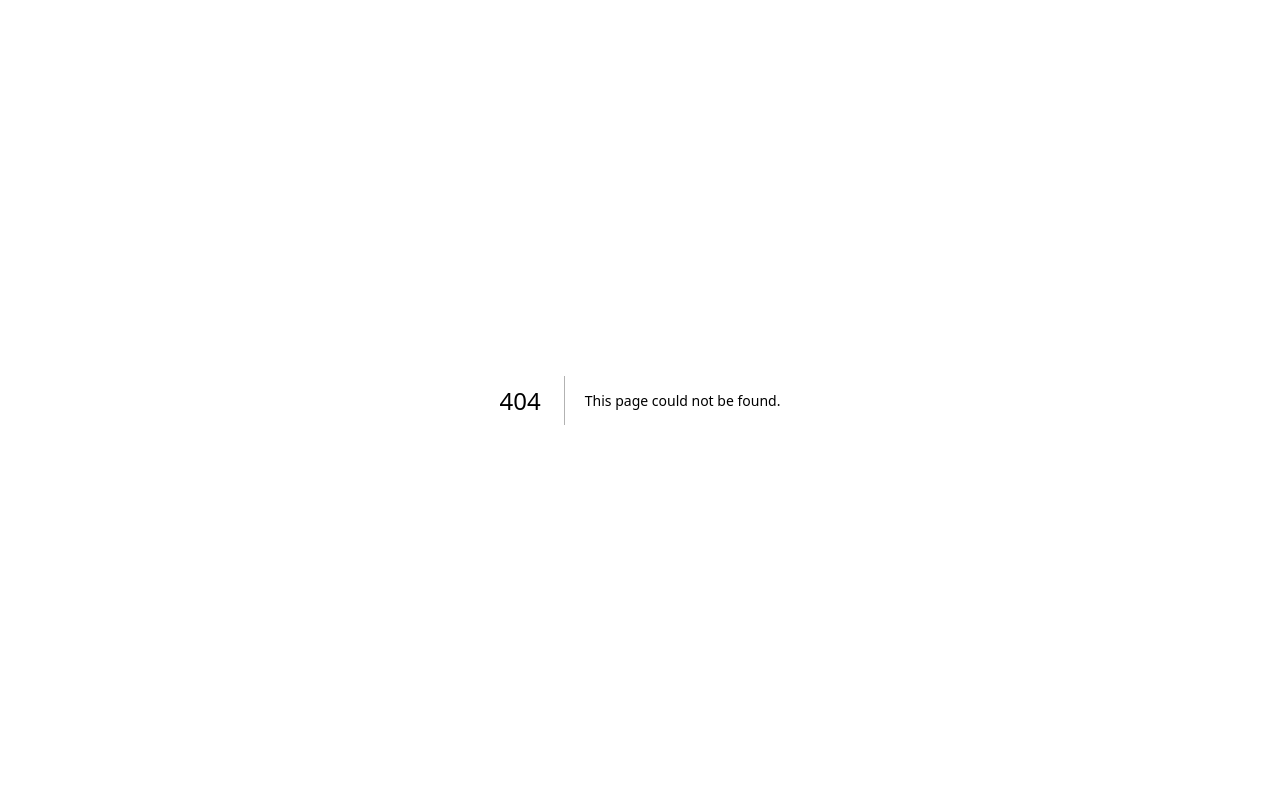
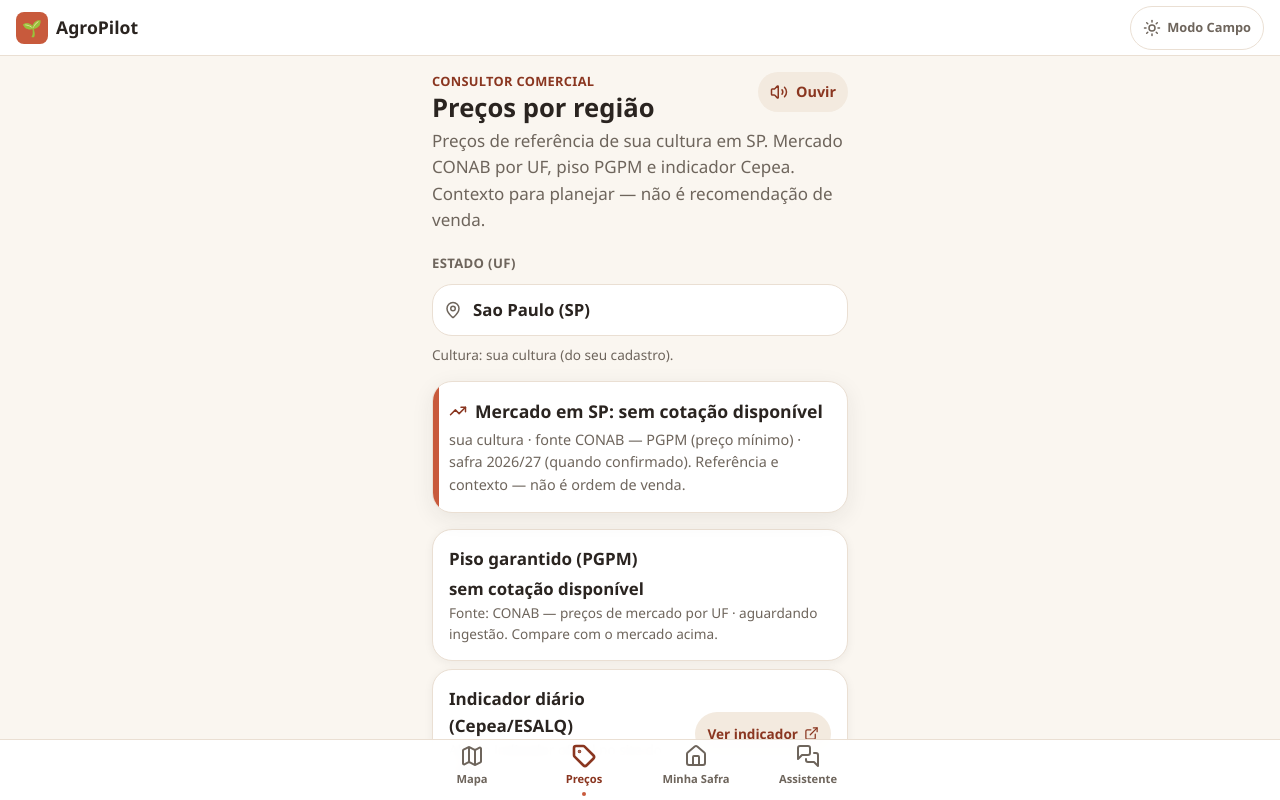
Before and after one commit to Thomaskynol/hackaton-dados-abertos-git-push-e-reza, a Next.js app in the folder front/: page /precos in a window 1280 px wide. Before the commit this address had no page. Shown: the top 800 px of the page. Built offline with nearby package versions, Linux system fonts and the light colour scheme.

Commit message:
feat(front): aba Precos - referencia CONAB/PGPM com link Cepea

```diff
--- /dev/null
+++ b/front/src/app/(app)/precos/page.tsx
@@ -0,0 +1,128 @@
+"use client";
+
+import { useMemo, useState } from "react";
+import Link from "next/link";
+import { MapPin, TrendingUp, ExternalLink, ArrowRight } from "lucide-react";
+import { AudioButton } from "@/components/AudioButton";
+import { usePerfil } from "@/lib/perfil-context";
+import { UFS, canaisDaUF, ufDoPerfil } from "@/lib/mapa-local";
+import { formatarPreco, precosDaUF, rotuloCultura } from "@/lib/precos";
+import type { UFSigla } from "@/lib/types";
+
+/** Aba Preços: consultor comercial em lista — preço + piso + canais por UF. */
+export default function PrecosPage() {
+  const { perfil, carregado } = usePerfil();
+  const ufPerfil = ufDoPerfil(perfil.uf);
+  const culturaId = perfil.lavouras[0]?.cultura ?? null;
+  const [uf, setUf] = useState<UFSigla>(ufPerfil);
+
+  const precos = useMemo(() => precosDaUF(uf, culturaId), [uf, culturaId]);
+  const canais = useMemo(() => canaisDaUF(uf), [uf]);
+  const cultura = rotuloCultura(culturaId);
+
+  if (!carregado) return null;
+
+  const intro = `Preços de referência de ${cultura} em ${uf}. Mercado CONAB por UF, piso PGPM e indicador Cepea. Contexto para planejar — não é recomendação de venda.`;
+  const [mercado, pgpm, cepea] = precos;
+
+  return (
+    <div className="space-y-4">
+      <section>
+        <div className="flex items-start justify-between gap-3">
+          <div>
+            <p className="text-[0.8rem] font-bold uppercase tracking-wide text-terra-ink">
+              Consultor comercial
+            </p>
+            <h1 className="font-display text-[1.6rem] font-extrabold leading-tight text-ink">
+              Preços por região
+            </h1>
+          </div>
+          <AudioButton texto={intro} />
+        </div>
+        <p className="mt-1 text-muted">{intro}</p>
+      </section>
+
+      <section aria-label="Escolher estado e cultura" className="space-y-2">
+        <label htmlFor="seletor-uf-preco" className="text-[0.82rem] font-bold uppercase tracking-wide text-muted">
+          Estado (UF)
+        </label>
+        <div className="relative">
+          <MapPin size={18} className="pointer-events-none absolute left-3 top-1/2 -translate-y-1/2 text-muted" aria-hidden />
+          <select
+            id="seletor-uf-preco"
+            value={uf}
+            onChange={(e) => setUf(e.target.value as UFSigla)}
+            className="min-h-[52px] w-full appearance-none rounded-xl2 border border-line bg-surface pl-10 pr-4 text-[1.05rem] font-semibold text-ink"
+          >
+            {UFS.map((u) => (
+              <option key={u.sigla} value={u.sigla}>
+                {u.nome} ({u.sigla})
+              </option>
+            ))}
+          </select>
+        </div>
+        <p className="text-[0.85rem] text-muted">Cultura: {cultura} (do seu cadastro).</p>
+      </section>
+
+      <section aria-label="Preço de mercado" className="relative overflow-hidden rounded-xl2 border border-line bg-surface p-4 shadow-card">
+        <span className="absolute left-0 top-0 h-full w-1.5 bg-terra" aria-hidden />
+        <div className="flex items-center gap-2">
+          <TrendingUp size={18} className="text-terra-ink" aria-hidden />
+          <h2 className="font-display text-[1.1rem] font-extrabold text-ink">
+            Mercado em {uf}: {formatarPreco(mercado.valor, mercado.unidade)}
+          </h2>
+        </div>
+        <p className="mt-1 text-[0.9rem] text-muted">
+          {cultura} · fonte {mercado.fonte.nome} · {mercado.fonte.periodo}. Referência e contexto — não é ordem de venda.
+        </p>
+      </section>
+
+      <section className="space-y-2">
+        <article className="rounded-xl2 border border-line bg-surface p-4 shadow-soft">
+          <h3 className="font-bold text-ink">Piso garantido (PGPM)</h3>
+          <p className="mt-1 text-[1.05rem] font-extrabold text-ink">{formatarPreco(pgpm.valor, pgpm.unidade)}</p>
+          <p className="text-[0.85rem] text-muted">
+            Fonte: {pgpm.fonte.nome} · {pgpm.fonte.periodo}. Compare com o mercado acima.
+          </p>
+        </article>
+        <article className="flex items-center justify-between gap-3 rounded-xl2 border border-line bg-surface p-4 shadow-soft">
+          <div>
+            <h3 className="font-bold text-ink">Indicador diário (Cepea/ESALQ)</h3>
+            <p className="text-[0.85rem] text-muted">{cepea.aviso}</p>
+          </div>
+          <a
+            href={cepea.url}
+            target="_blank"
+            rel="noreferrer"
+            className="inline-flex min-h-[44px] shrink-0 items-center gap-1.5 rounded-full bg-terra-soft px-3 text-[0.85rem] font-bold text-terra-ink"
+          >
+            Ver indicador <ExternalLink size={15} aria-hidden />
+          </a>
+        </article>
+      </section>
+
+      <section className="rounded-xl2 border border-line bg-surface p-4 shadow-soft">
+        <h2 className="font-display text-[1.1rem] font-extrabold text-ink">Onde vender em {uf}</h2>
+        <p className="mt-1 text-[0.9rem] text-muted">{canais.detalhe}</p>
+        <div className="mt-3 space-y-2">
+          {canais.canais.map((c) => (
+            <div key={c.id} className="rounded-xl border border-line bg-canvas p-3">
+              <p className="font-bold text-ink">{c.categoria}</p>
+              <p className="text-[0.9rem] text-muted">{c.descricao}</p>
+            </div>
+          ))}
+        </div>
+        <p className="mt-2 text-[0.82rem] text-muted">
+          Fonte: {canais.fonte.nome} · {canais.fonte.periodo}. Categorias reais — nenhum nome de empresa sem fonte.
+        </p>
+      </section>
+
+      <Link
+        href={`/mapa?uf=${uf}`}
+        className="inline-flex min-h-[52px] w-full items-center justify-center gap-2 rounded-xl2 bg-terra px-5 font-bold text-white shadow-soft transition hover:brightness-95"
+      >
+        Ver cenário completo no Mapa <ArrowRight size={20} aria-hidden />
+      </Link>
+    </div>
+  );
+}
```
